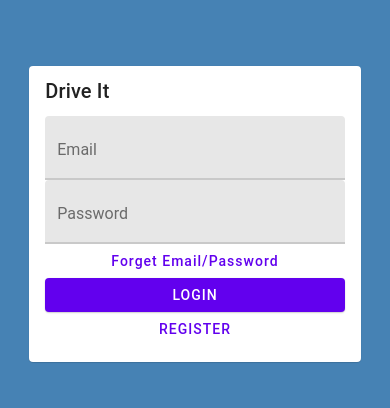
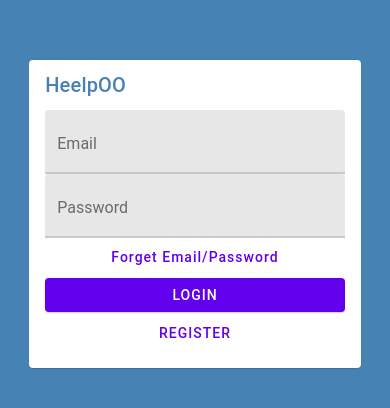
Before and after one commit to Ahmedbizo/DriveIt, a React Native app: screen / in a window 390 px wide. Shown: the part 208-616 px from the top of the page. Built offline with nearby package versions, Linux system fonts and the light colour scheme.

Commit message:
added style to the buttom

```diff
--- a/app/screens/login/login.screen.tsx
+++ b/app/screens/login/login.screen.tsx
@@ -1,5 +1,5 @@
 import React from 'react';
-import { SafeAreaView, View } from 'react-native';
+import { SafeAreaView, Text, View } from 'react-native';
 import { Button, Card , TextInput} from 'react-native-paper';
 import { LoginStyle } from './login.style';
 
@@ -10,20 +10,20 @@ export const LoginScreen = () => {
     return(
 
         <SafeAreaView style={LoginStyle.content}>
+
              <View style={LoginStyle.view}>
+
              <Card>
-                <Card.Title title="Drive It"></Card.Title>
+                <Card.Title title="HeelpOO" titleStyle={LoginStyle.cardTitle}></Card.Title>
 
                 <Card.Content>
 
                     <TextInput label='Email' keyboardType='email-address'></TextInput>
                     <TextInput label='Password' secureTextEntry={true}></TextInput>
-                    <Button uppercase={false}>Forget Email/Password</Button>
-                    <Button mode="contained" onPress={() => console.log('Pressed')}>
-                        LogIn
-                    </Button>
+                    <Button uppercase={false} style={LoginStyle.cardButton}>Forget Email/Password</Button>
+                    <Button mode="contained" style={LoginStyle.cardButton}> LogIn</Button>
 
-                    <Button >Register</Button>
+                    <Button style={LoginStyle.cardButton}>Register</Button>
 
                 </Card.Content>
 
--- a/app/screens/login/login.style.ts
+++ b/app/screens/login/login.style.ts
@@ -11,6 +11,16 @@ export const LoginStyle = StyleSheet.create ({
      },
      view: {
          width: "85%"
+     },
+     cardTitle: {
+
+         color: '#4682b4'
+
+     },
+     cardButton: {
+         margin: 2,
+         marginLeft: 0,
+         marginRight: 0
      }
 
 })
```
